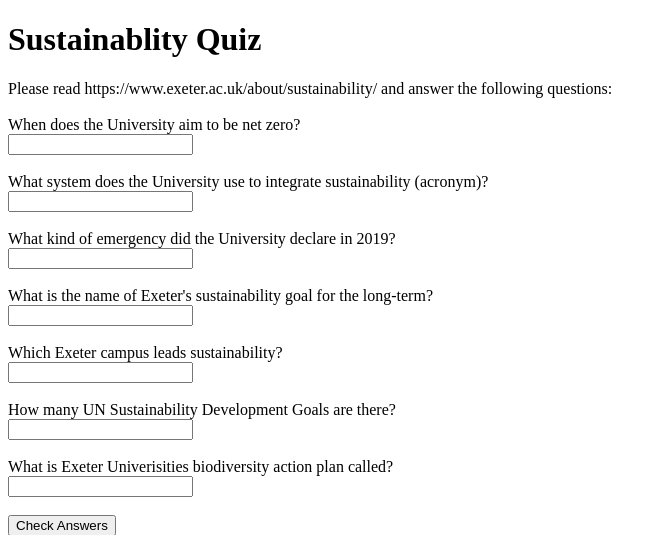
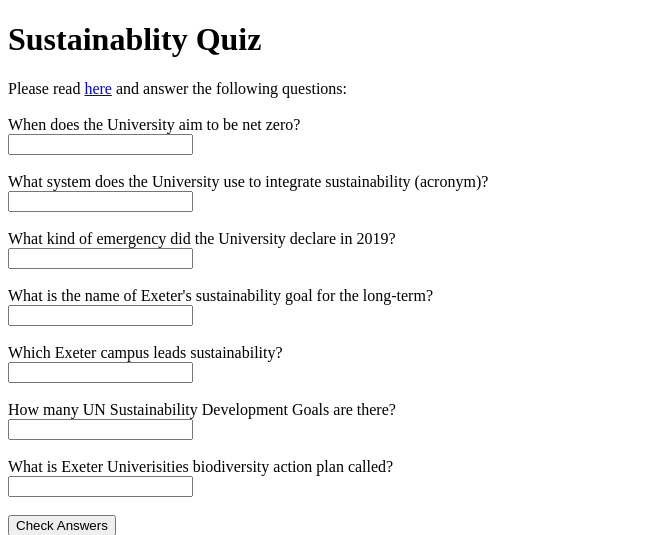
Before and after one commit to barni701/GroupSoftwareEngineering, a Django app: page /game1/ in a window 1280 px wide. Shown: the top 535 px of the page, without its empty margins (0-666 px from the left). Run offline with Django 5.2, Linux system fonts and the light colour scheme.

Commit message:
added hyperlink

```diff
--- a/djangoProject/game1/templates/game1/quiz.html
+++ b/djangoProject/game1/templates/game1/quiz.html
@@ -6,7 +6,7 @@
 </head>
 <body>
     <h1>Sustainablity Quiz</h1>
-    <label>Please read https://www.exeter.ac.uk/about/sustainability/ and answer the following questions:</label><br><br>
+    <label>Please read <a href="https://www.exeter.ac.uk/about/sustainability/">here</a> and answer the following questions:</label><br><br>
     <form method="post">
         {% csrf_token %}
         {% for question in questions %}
```
